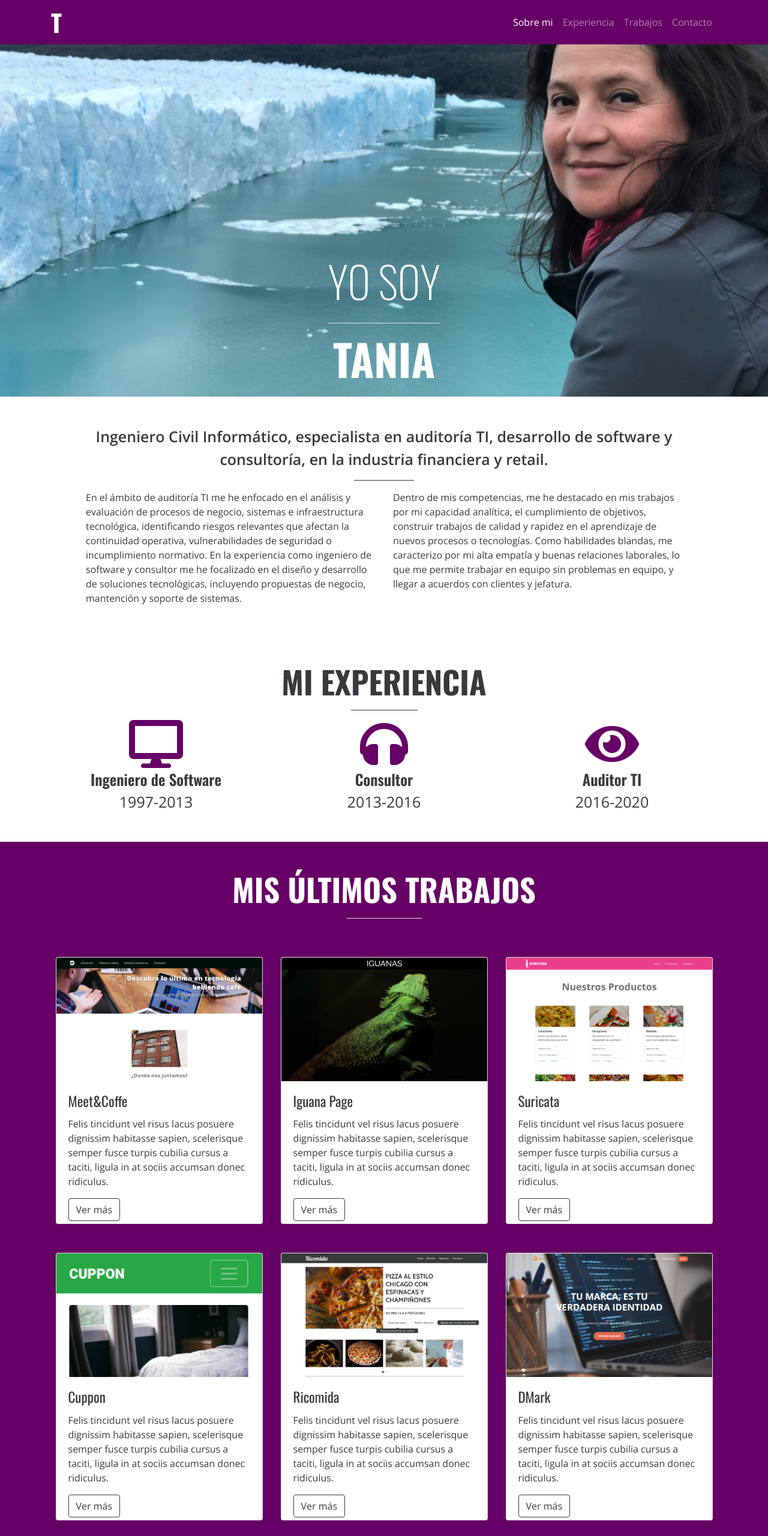
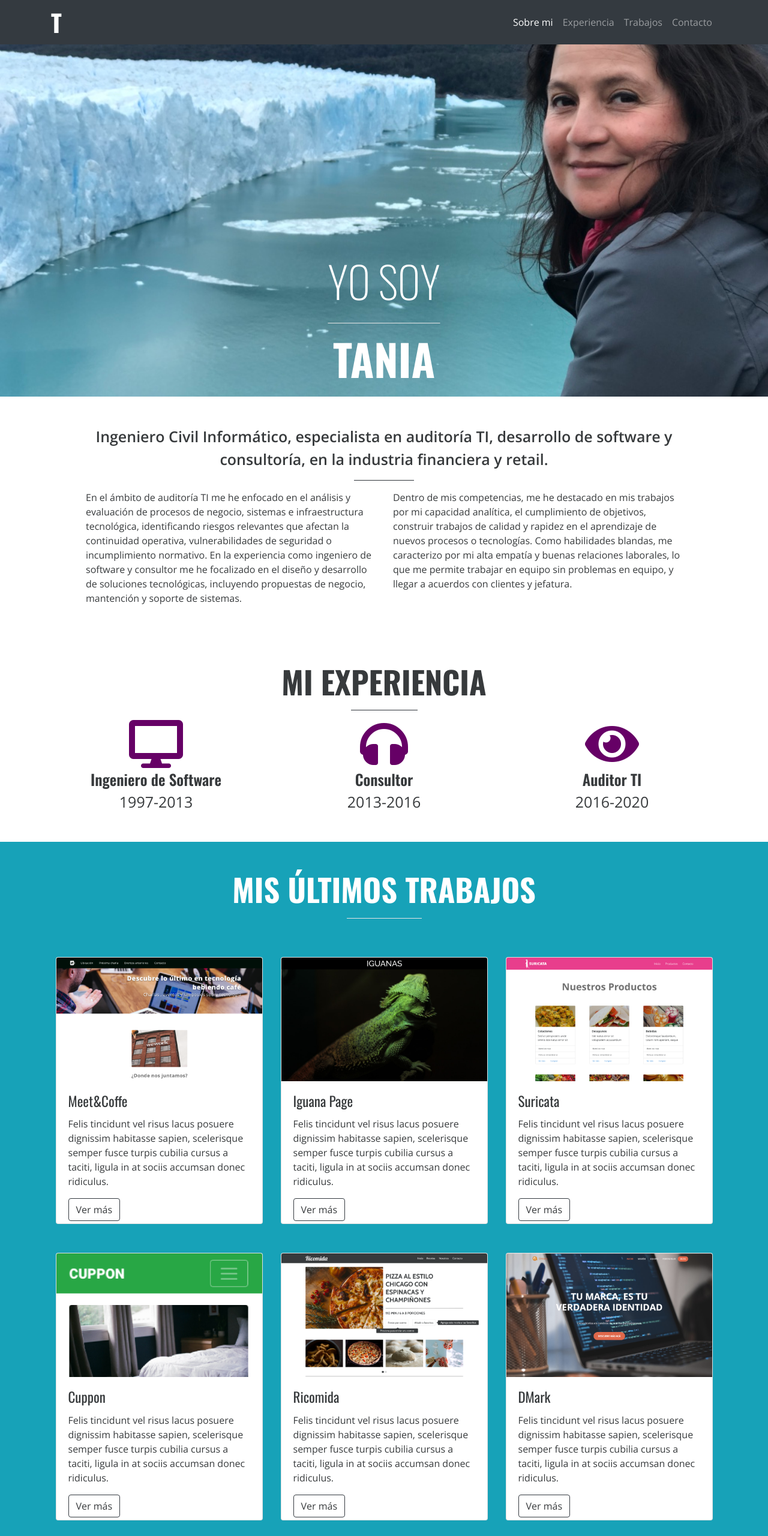
Before and after one commit to TaninaVT/Portafolio, a plain HTML site: page index.html in a window 1280 px wide. Shown: the top 2560 px of the page at 60% size. Drawn offline with nearby package versions, Linux system fonts and the light colour scheme; a script that the page names is missing.

Commit message:
Quinto commit ajuste de colores

```diff
--- a/assets/css/style.css
+++ b/assets/css/style.css
@@ -59,11 +59,6 @@ h1, h2, h3 {
   font-size: 4.5rem;
   display: block;
   margin-top: 0.625rem;
-}
-
-.bd-principal {
-  background-color: #660066;
-  margin: 0 auto;
 }
 
 .descripcion {
--- a/index.html
+++ b/index.html
@@ -14,7 +14,7 @@
 </head>
 
 <body>
-  <nav class="navbar navbar-expand-lg navbar-dark bd-principal fixed-top">
+  <nav class="navbar navbar-expand-lg navbar-dark bg-dark fixed-top">
     <div class="container">
       <a class="navbar-brand" href="#">
         <h1>T</h1>
@@ -102,7 +102,7 @@
 
   <!-- MIS ULTIMOS TRABAJOS -->
   <section id="menuTrabajos">
-    <div class="container-fluid trabajos mt-5 bd-principal">
+    <div class="container-fluid trabajos mt-5 bg-info">
       <div class="py-5">
         <h2 class="font-weight-bold text-white text-center">MIS ÚLTIMOS TRABAJOS</h2>
         <hr class="bg-white">
@@ -330,7 +330,7 @@
     </div>
   </section>
 
-  <footer class="text-center text-white bd-principal">
+  <footer class="text-center text-white bg-dark">
     <div class="container py-5">
       <div class="row">
         <div class="col-xs-12 col-sm-12 col-md-6 col-lg-6 col-xl-6">
```
